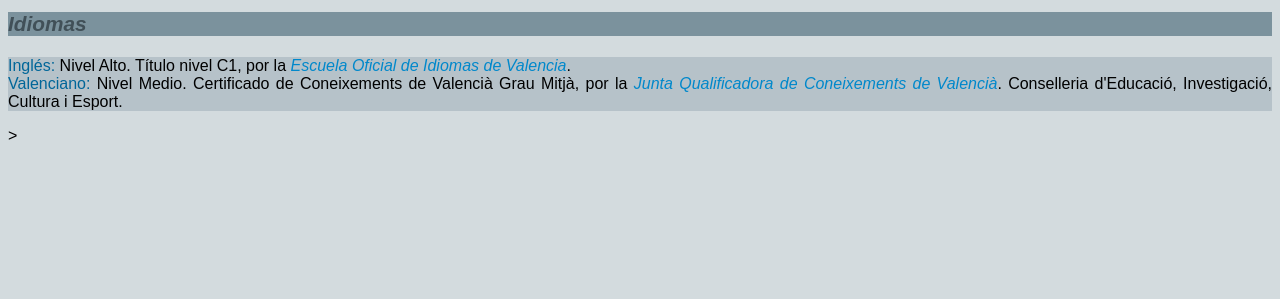
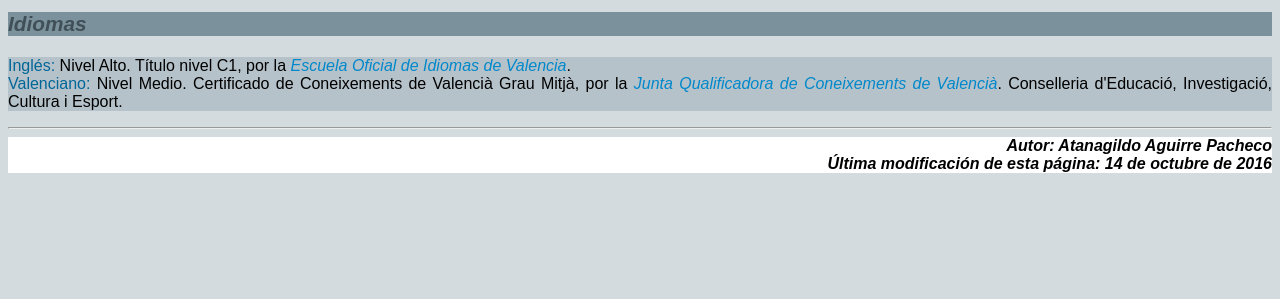
Before and after one commit to carlosfabianarevalo/carlosfabianarevalo.github.io, a plain HTML site: page pagina2/pagina2.html in a window 1280 px wide. Shown: the part 501-800 px from the top of the page. Drawn offline with Linux system fonts and the light colour scheme.

Commit message:
Add files via upload

```diff
--- a/pagina2/estilopag.css
+++ b/pagina2/estilopag.css
@@ -37,3 +37,10 @@ em {
     font-style: italic;
 
 }
+
+address{
+    background-color: white;
+    font-weight: bold;
+    text-align: right;
+    font-style: italic;
+}
--- a/pagina2/pagina2.html
+++ b/pagina2/pagina2.html
@@ -30,9 +30,10 @@
     <strong>Inglés:</strong> Nivel Alto. Título nivel C1, por la <em>Escuela Oficial de Idiomas de Valencia</em>.
     <br>
     <strong>Valenciano:</strong> Nivel Medio. Certificado de Coneixements de Valencià Grau Mitjà, por la <em>Junta Qualificadora de Coneixements de Valencià</em>. Conselleria d'Educació, Investigació, Cultura i Esport.
-</p>>
-
-
-
-
+</p>
+<hr>
+<address>
+    Autor: Atanagildo Aguirre Pacheco<br>
+    Última modificación de esta página: 14 de octubre de 2016
+  </address>
 </html>
```
